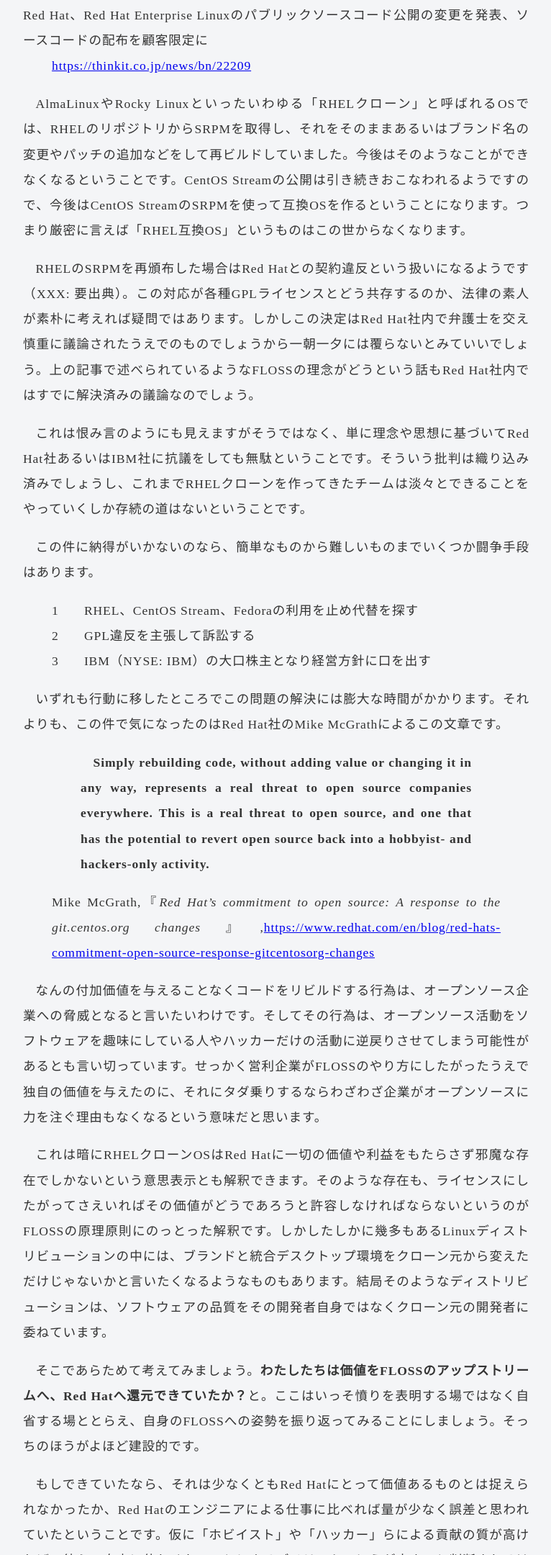
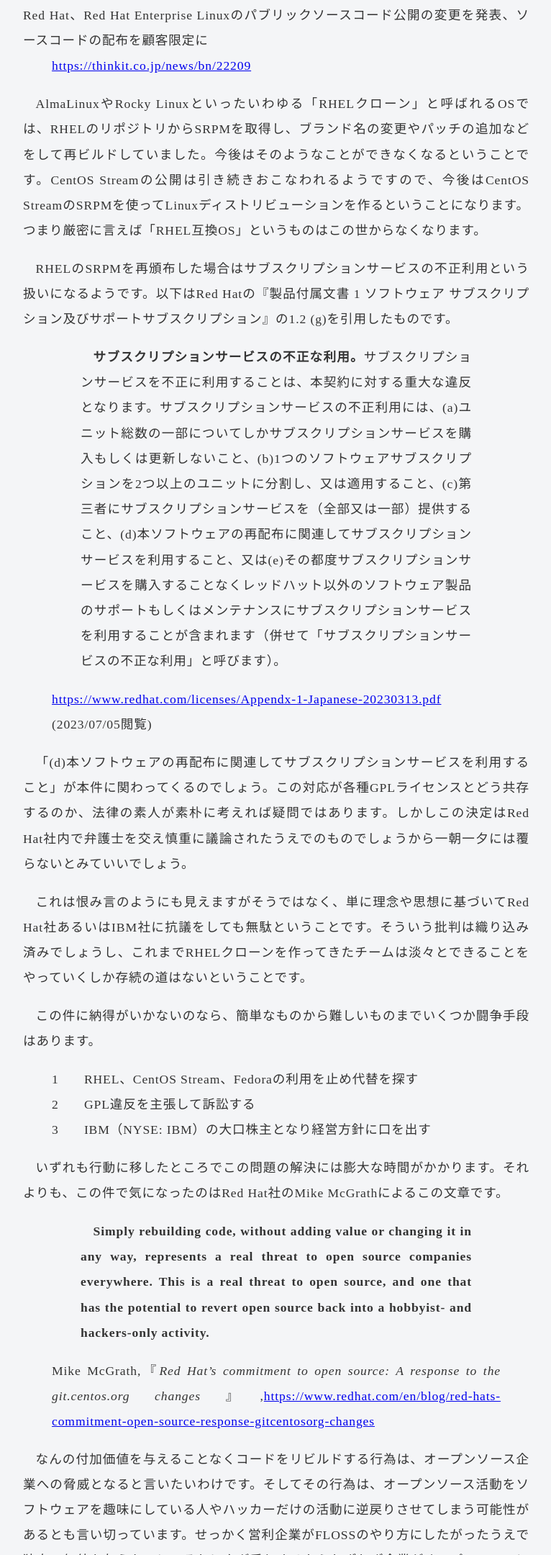
Before and after one commit to user340/www, a website: page essay/closed_rhel.html in a window 1280 px wide. Shown: the part 640-2800 px from the top of the page at 72% size, without its empty margins (256-1022 px from the left). Drawn offline with Linux system fonts and the light colour scheme.

Commit message:
Finish about RHEL

```diff
--- a/essay/closed_rhel.html
+++ b/essay/closed_rhel.html
@@ -25,9 +25,18 @@
   <dd><a href="https://thinkit.co.jp/news/bn/22209">https://thinkit.co.jp/news/bn/22209</a></dd>
 </dl>
 
-<p>AlmaLinuxやRocky Linuxといったいわゆる「RHELクローン」と呼ばれるOSでは、RHELのリポジトリからSRPMを取得し、それをそのままあるいはブランド名の変更やパッチの追加などをして再ビルドしていました。今後はそのようなことができなくなるということです。CentOS Streamの公開は引き続きおこなわれるようですので、今後はCentOS StreamのSRPMを使って互換OSを作るということになります。つまり厳密に言えば「RHEL互換OS」というものはこの世からなくなります。</p>
+<p>AlmaLinuxやRocky Linuxといったいわゆる「RHELクローン」と呼ばれるOSでは、RHELのリポジトリからSRPMを取得し、ブランド名の変更やパッチの追加などをして再ビルドしていました。今後はそのようなことができなくなるということです。CentOS Streamの公開は引き続きおこなわれるようですので、今後はCentOS StreamのSRPMを使ってLinuxディストリビューションを作るということになります。つまり厳密に言えば「RHEL互換OS」というものはこの世からなくなります。</p>
 
-<p>RHELのSRPMを再頒布した場合はRed Hatとの契約違反という扱いになるようです（XXX: 要出典）。この対応が各種GPLライセンスとどう共存するのか、法律の素人が素朴に考えれば疑問ではあります。しかしこの決定はRed Hat社内で弁護士を交え慎重に議論されたうえでのものでしょうから一朝一夕には覆らないとみていいでしょう。上の記事で述べられているようなFLOSSの理念がどうという話もRed Hat社内ではすでに解決済みの議論なのでしょう。</p>
+<p>RHELのSRPMを再頒布した場合はサブスクリプションサービスの不正利用という扱いになるようです。以下はRed Hatの『製品付属文書 1 ソフトウェア サブスクリプション及びサポートサブスクリプション』の1.2 (g)を引用したものです。</p>
+
+<figure>
+  <blockquote>
+    <p><b>サブスクリプションサービスの不正な利用。</b>サブスクリプションサービスを不正に利用することは、本契約に対する重大な違反となります。サブスクリプションサービスの不正利用には、(a)ユニット総数の一部についてしかサブスクリプションサービスを購入もしくは更新しないこと、(b)1つのソフトウェアサブスクリプションを2つ以上のユニットに分割し、又は適用すること、(c)第三者にサブスクリプションサービスを（全部又は一部）提供すること、(d)本ソフトウェアの再配布に関連してサブスクリプションサービスを利用すること、又は(e)その都度サブスクリプションサービスを購入することなくレッドハット以外のソフトウェア製品のサポートもしくはメンテナンスにサブスクリプションサービスを利用することが含まれます（併せて「サブスクリプションサービスの不正な利用」と呼びます）。</p>
+  </blockquote>
+  <figcaption><a href="https://www.redhat.com/licenses/Appendx-1-Japanese-20230313.pdf">https://www.redhat.com/licenses/Appendx-1-Japanese-20230313.pdf</a> (2023/07/05閲覧)</figcaption>
+</figure>
+
+<p>「(d)本ソフトウェアの再配布に関連してサブスクリプションサービスを利用すること」が本件に関わってくるのでしょう。この対応が各種GPLライセンスとどう共存するのか、法律の素人が素朴に考えれば疑問ではあります。しかしこの決定はRed Hat社内で弁護士を交え慎重に議論されたうえでのものでしょうから一朝一夕には覆らないとみていいでしょう。</p>
 
 <p>これは恨み言のようにも見えますがそうではなく、単に理念や思想に基づいてRed Hat社あるいはIBM社に抗議をしても無駄ということです。そういう批判は織り込み済みでしょうし、これまでRHELクローンを作ってきたチームは淡々とできることをやっていくしか存続の道はないということです。</p>
 
@@ -41,12 +50,12 @@
 
 <p>いずれも行動に移したところでこの問題の解決には膨大な時間がかかります。それよりも、この件で気になったのはRed Hat社のMike McGrathによるこの文章です。</p>
 
-<blockquote>
-  <figure>
+<figure>
+  <blockquote>
     <p><b>Simply rebuilding code, without adding value or changing it in any way, represents a real threat to open source companies everywhere. This is a real threat to open source, and one that has the potential to revert open source back into a hobbyist- and hackers-only activity.</b></p>
-  </figure>
+  </blockquote>
   <figcaption>Mike McGrath,『<cite>Red Hat’s commitment to open source: A response to the git.centos.org changes </cite>』,<a href="https://www.redhat.com/en/blog/red-hats-commitment-open-source-response-gitcentosorg-changes">https://www.redhat.com/en/blog/red-hats-commitment-open-source-response-gitcentosorg-changes</a></figcaption>
-</blockquote>
+</figure>
 
 <p>なんの付加価値を与えることなくコードをリビルドする行為は、オープンソース企業への脅威となると言いたいわけです。そしてその行為は、オープンソース活動をソフトウェアを趣味にしている人やハッカーだけの活動に逆戻りさせてしまう可能性があるとも言い切っています。せっかく営利企業がFLOSSのやり方にしたがったうえで独自の価値を与えたのに、それにタダ乗りするならわざわざ企業がオープンソースに力を注ぐ理由もなくなるという意味だと思います。</p>
 
@@ -66,9 +75,11 @@
 
 <p>これらを実践したところで、営利企業が公開しているFLOSSはRed Hatと同じように契約の都合で実質クローズドになっていく場合もあるかもしれません。しかしなにも行動を起こさないよりかは、企業に強いユーザの下支えを感じさせてあげるほうが今回のような事態に発展する確率は低そうに見えますし、わずかなあいだでもそのプロダクトが良くなることを思えば苦ではないはずです。</p>
 
-<p>一方でこんな強気の表明をしてしまった以上、今後はRed HatにFLOSS開発者&mdash;&mdash;特にRed HatによってパッケージングされているFLOSSの開発者&mdash;&mdash;から厳しい目が注がれることでしょう。「会社としてあんなことを書いたのに、私のプロダクトにはなにも還元してくれないじゃないか」と。Red HatはFLOSSのトップランナー的存在ではありますから杞憂のような気はしますが、プレッシャーが高くなっていることは確かだと思います。</p>
+<p>一方でこんな強気の表明をしてしまった以上、今後はRed HatにFLOSS開発者&mdash;&mdash;特にRed HatによってパッケージングされているFLOSSの開発者&mdash;&mdash;から厳しい目が注がれることでしょう。「会社としてあんなことを書いたのに、私のプロダクトにはなにも貢献してくれないじゃないか」と。Red HatはFLOSSのトップランナー的存在ではありますから杞憂のような気はしますが、プレッシャーが高くなっていることは確かだと思います。</p>
 
-<p>当然これはRed Hatに限った話ではありませんから、FLOSSを利用している企業やFLOSSをforkするかたちで製品として利用している企業もじゅうぶん留意すべき点ではあります。個人的な意見としてですが、この件をきっかけに企業によるFLOSSへの貢献は一層注目されると考えています。備えましょう。</p>
+<p>当然これはRed Hatに限った話ではありませんから、FLOSSを利用している企業やFLOSSをforkするかたちで製品として利用している企業もじゅうぶん留意すべき点ではあります。僕は、この件をきっかけに企業によるFLOSSへの貢献ぶりがステークホルダーから一層注目されると強く考えています。注目と言っても関心ではなく、監視として。</p>
+
+<p>つまり「FLOSSは無料で使えて質も高い」というありがちな認識はもう捨てて「無料で室の高いFLOSSを使わせてもらう以上はその恩返しのやり方を常に模索しよう」という心構えがより必要になっていくのです。</p>
 
 <hr>
 <footer><div style="text-align:center;padding-top:2em;padding-bottom:2em;"><a rel="license" href="https://creativecommons.org/publicdomain/zero/1.0/"><img src="https://i.creativecommons.org/p/zero/1.0/88x31.png" alt="CC0" /></a></div><p>To the extent possible under law, <a href="mailto:uki@e-yuuki.org">Yuuki Enomoto</a> has waived all copyright and related or neighboring rights to e-yuuki.org. This work is published from: Japan.</p></footer></article></body></html>
```
Also changed, not shown: index.html (+1 -0 lines).
